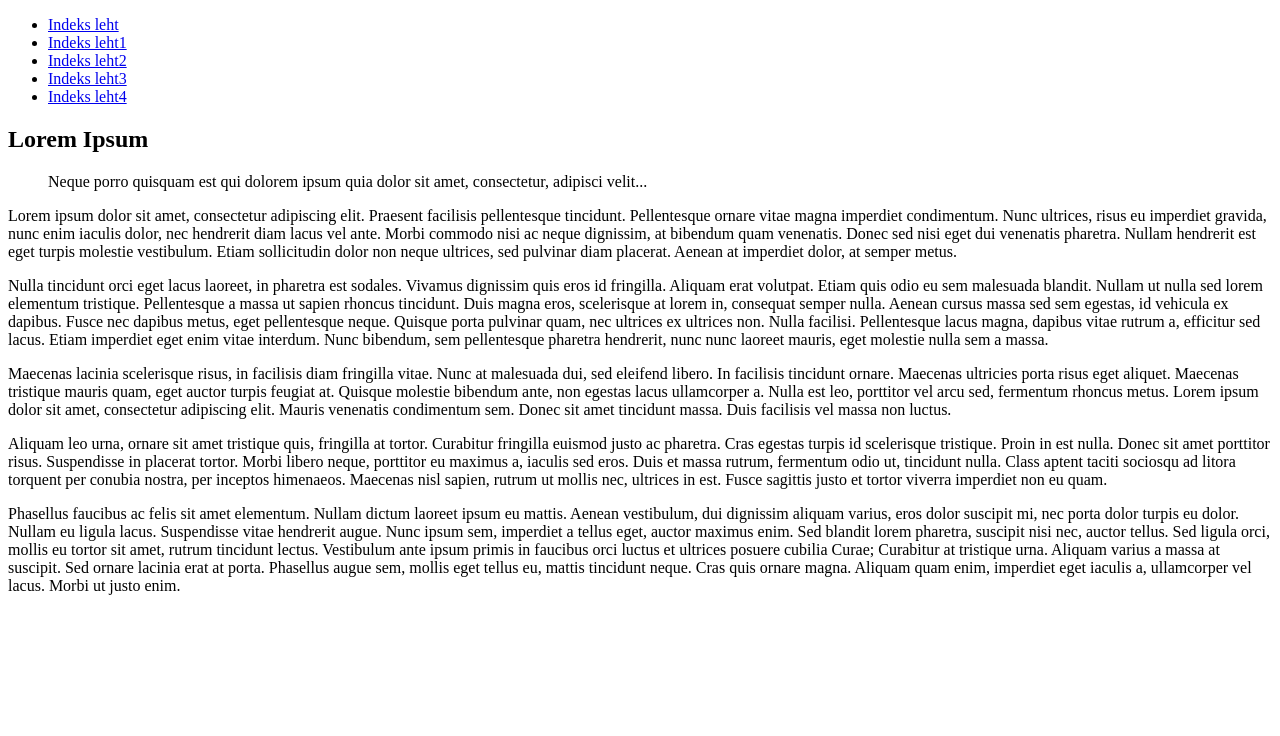
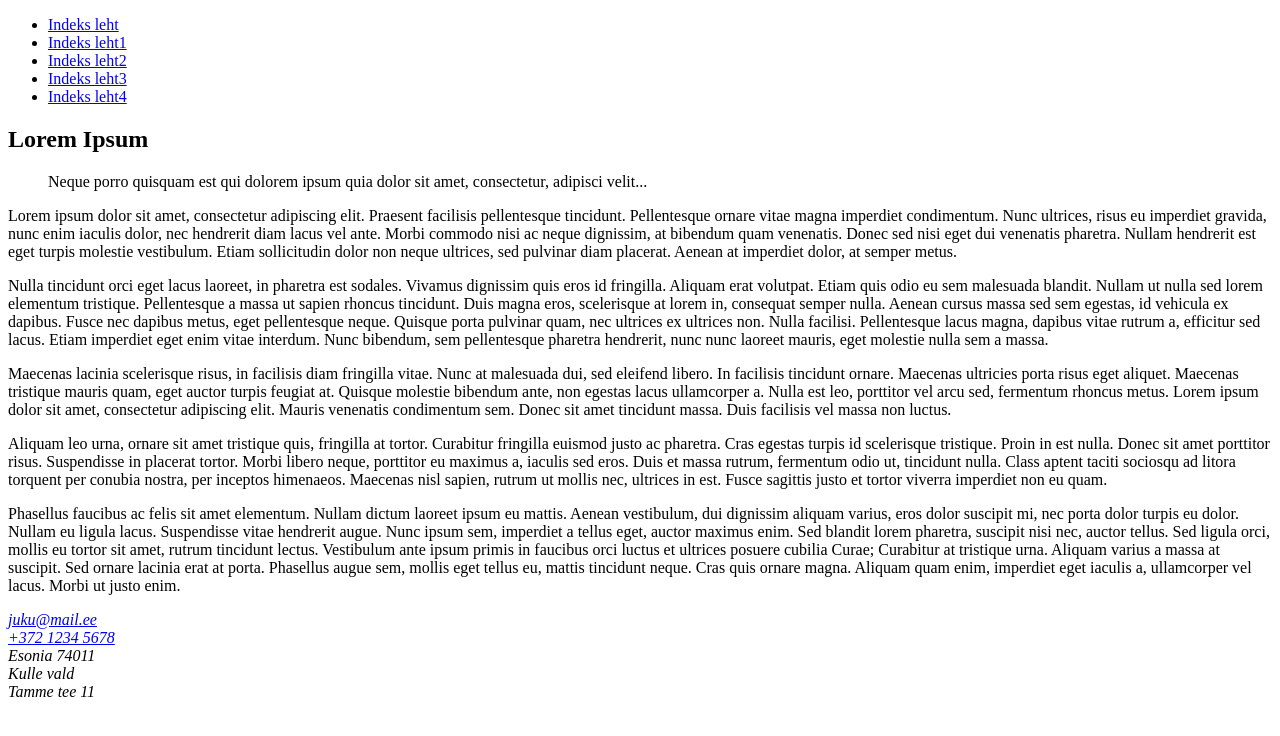
Before and after one commit to eslasm/FrontEnd201708, a plain HTML site: page Sulev/HTML/algus.html in a window 1280 px wide. Drawn offline with Linux system fonts and the light colour scheme.

Commit message:
Aadress ja kontakt andmete määramine.

```diff
--- a/Sulev/HTML/algus.html
+++ b/Sulev/HTML/algus.html
@@ -57,7 +57,17 @@
 
         </aside>
         <footer>
-
+            <address>
+                <a href=mailto:juku@mail.ee> juku@mail.ee </a>
+                <br>
+                <a href="tel: +37212345678"> +372 1234 5678 </a>
+                <br>
+                Esonia 74011
+                <br>
+                Kulle vald
+                <br>
+                Tamme tee 11
+            </address>
         </footer>
     </body>
 </html>
```
